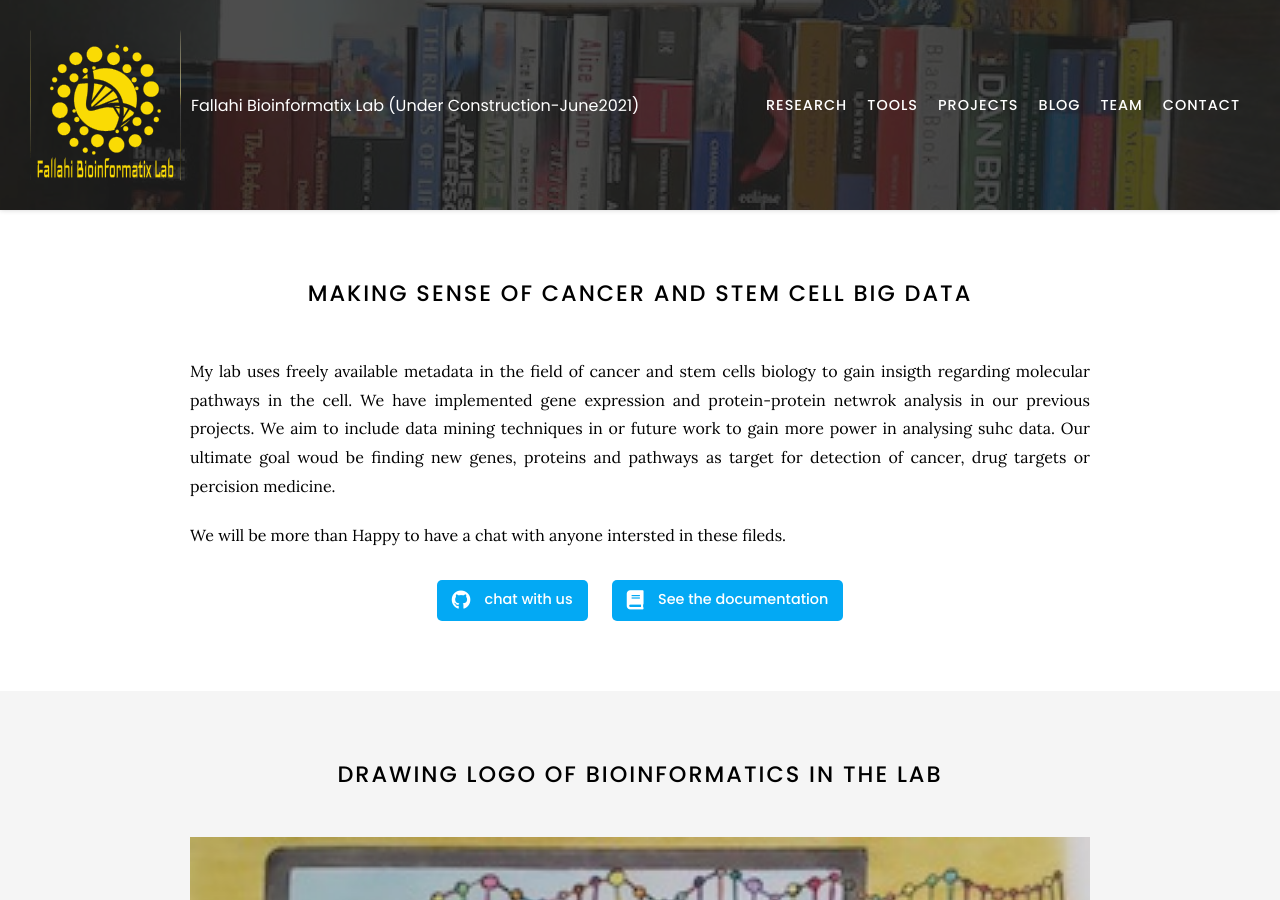
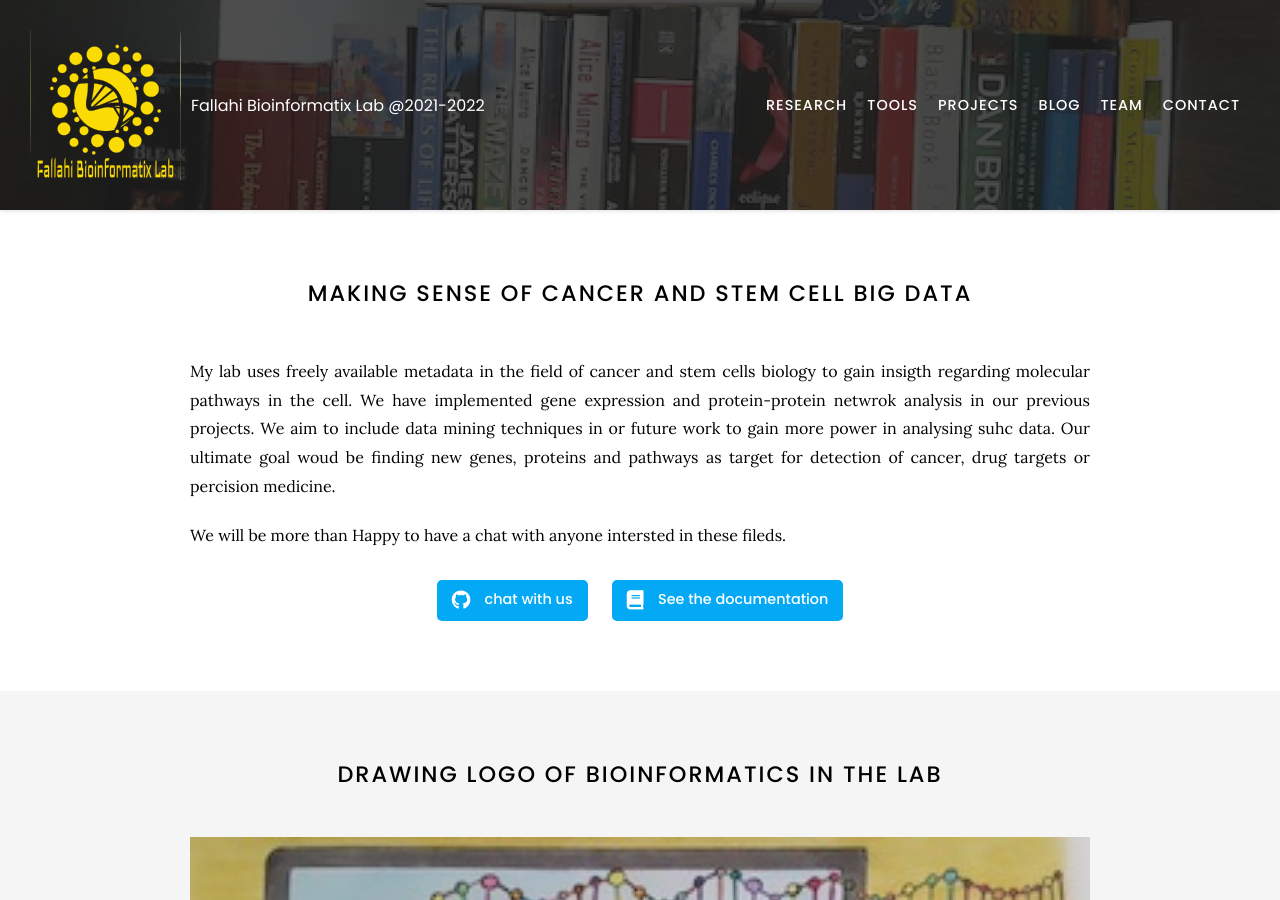
Before and after one commit to Hossein-Fallahi/Fallahi-Bioinformatics-Lab, a Jekyll site: the page built from index.md, in a window 1280 px wide and 900 px high. Built offline with Jekyll 4.4.1, drawn with Linux system fonts in a browser that asks for light colours; nearby versions of some CDN libraries.

Commit message:
update the main page
added year into title

```diff
--- a/_config.yaml
+++ b/_config.yaml
@@ -1,7 +1,7 @@
 ### basic settings
 
 # site properties and page defaults
-title: Fallahi Bioinformatix Lab (Under Construction-June2021)
+title: Fallahi Bioinformatix Lab @2021-2022
 description: Contains BioMed data analysis related materials
 logo: images/logo.svg
 header: images/background.jpg
```
